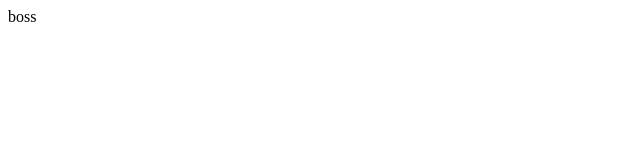
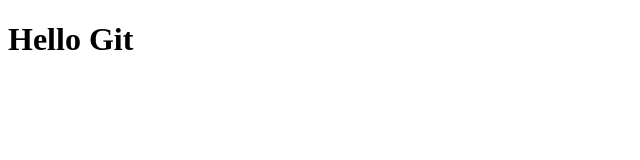
Before and after one commit to Methasit-Arbwaree/myapp, a plain HTML site: page index.html in a window 1280 px wide. Shown: the whole page, without its empty margins (0-640 px from the left). Drawn offline with Linux system fonts and the light colour scheme.

Commit message:
add hello world

```diff
--- a/index.html
+++ b/index.html
@@ -4,6 +4,6 @@
 <title>Page Title</title>
 </head>
 <body>
-    boss
+    <h1>Hello Git</h1>
 </body>
 </html>
```
